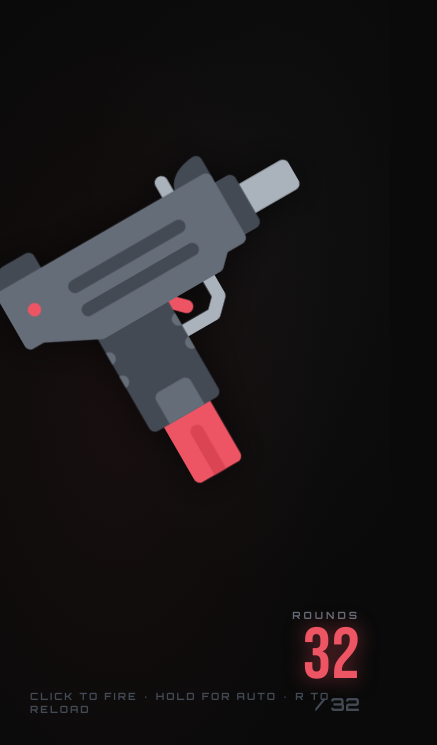
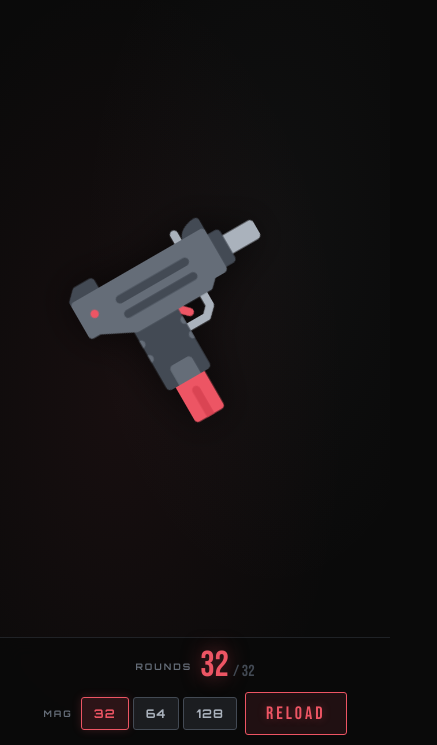
Before and after one commit to thatecommerceguy/uzi, a plain HTML site: page index.html in a window 390 px wide. Shown: the part 99-844 px from the top of the page, 437 px wide, since content can reach past the window. Drawn offline with Linux system fonts and the light colour scheme.

Commit message:
Refactor toolbar layout and add magazine selection functionality to UZI shooting game. Introduced a bottom toolbar for ammo display, magazine options, and a reload button with responsive design adjustments for mobile devices.

```diff
--- a/index.html
+++ b/index.html
@@ -156,31 +156,55 @@
     color: #aab2bc;
   }
 
-  .ammo-counter {
+  /* Bottom toolbar */
+  .bottom-toolbar {
     position: fixed;
-    bottom: 30px;
-    right: 30px;
+    bottom: 0;
+    left: 0;
+    right: 0;
     z-index: 100;
-    text-align: right;
+    display: flex;
+    align-items: center;
+    justify-content: space-between;
+    padding: 12px 24px;
+    background: rgba(10, 10, 10, 0.85);
+    border-top: 1px solid rgba(67, 74, 84, 0.4);
+    backdrop-filter: blur(10px);
+    -webkit-backdrop-filter: blur(10px);
+    gap: 12px;
   }
 
-  .ammo-counter .label {
-    font-size: 10px;
-    letter-spacing: 3px;
+  .toolbar-section {
+    display: flex;
+    align-items: center;
+    gap: 10px;
+  }
+
+  .toolbar-label {
+    font-size: 9px;
+    letter-spacing: 2px;
     color: #656d78;
     text-transform: uppercase;
+    white-space: nowrap;
   }
 
-  .ammo-counter .count {
+  /* Ammo display */
+  .ammo-display {
+    display: flex;
+    align-items: baseline;
+    gap: 4px;
+  }
+
+  .ammo-display .count {
     font-family: 'Bebas Neue', sans-serif;
-    font-size: 72px;
+    font-size: 48px;
     line-height: 1;
     color: #ed5564;
     text-shadow: 0 0 20px rgba(237,85,100,0.5);
     transition: color 0.1s;
   }
 
-  .ammo-counter .count.low {
+  .ammo-display .count.low {
     animation: ammoWarn 0.5s infinite;
   }
 
@@ -189,9 +213,79 @@
     50% { color: #da4453; text-shadow: 0 0 40px rgba(237,85,100,0.8); }
   }
 
-  .ammo-counter .max {
-    font-size: 18px;
+  .ammo-display .max {
+    font-size: 16px;
     color: #434a54;
+    font-family: 'Bebas Neue', sans-serif;
+  }
+
+  /* Magazine buttons */
+  .mag-options {
+    display: flex;
+    gap: 4px;
+  }
+
+  .mag-btn {
+    font-family: 'Orbitron', monospace;
+    font-size: 11px;
+    font-weight: 700;
+    padding: 6px 10px;
+    border: 1px solid #434a54;
+    border-radius: 3px;
+    background: rgba(67, 74, 84, 0.3);
+    color: #aab2bc;
+    cursor: pointer;
+    letter-spacing: 1px;
+    transition: all 0.15s;
+    -webkit-tap-highlight-color: transparent;
+  }
+
+  .mag-btn:hover {
+    border-color: #ed5564;
+    color: #ed5564;
+    background: rgba(237, 85, 100, 0.1);
+  }
+
+  .mag-btn.active {
+    border-color: #ed5564;
+    color: #ed5564;
+    background: rgba(237, 85, 100, 0.15);
+    box-shadow: 0 0 10px rgba(237, 85, 100, 0.2);
+  }
+
+  /* Reload button */
+  .reload-trigger {
+    font-family: 'Bebas Neue', sans-serif;
+    font-size: 20px;
+    letter-spacing: 3px;
+    padding: 8px 20px;
+    border: 1px solid #ed5564;
+    border-radius: 3px;
+    background: rgba(237, 85, 100, 0.1);
+    color: #ed5564;
+    cursor: pointer;
+    text-transform: uppercase;
+    transition: all 0.15s;
+    text-shadow: 0 0 10px rgba(237, 85, 100, 0.3);
+    white-space: nowrap;
+    -webkit-tap-highlight-color: transparent;
+  }
+
+  .reload-trigger:hover {
+    background: rgba(237, 85, 100, 0.25);
+    box-shadow: 0 0 20px rgba(237, 85, 100, 0.3);
+  }
+
+  .reload-trigger:active {
+    transform: scale(0.96);
+  }
+
+  .toolbar-hint {
+    font-size: 9px;
+    letter-spacing: 1px;
+    color: #434a54;
+    text-transform: uppercase;
+    white-space: nowrap;
   }
 
   .reload-msg {
@@ -220,15 +314,56 @@
     100% { opacity: 0; transform: translate(-50%, -50%) scale(1); }
   }
 
-  .instructions {
-    position: fixed;
-    bottom: 30px;
-    left: 30px;
-    font-size: 10px;
-    letter-spacing: 2px;
-    color: #434a54;
-    text-transform: uppercase;
-    z-index: 100;
+  /* Mobile: stack toolbar vertically */
+  @media (max-width: 600px) {
+    .bottom-toolbar {
+      flex-wrap: wrap;
+      justify-content: center;
+      padding: 10px 12px;
+      padding-bottom: max(10px, env(safe-area-inset-bottom));
+      gap: 8px;
+    }
+
+    .toolbar-section {
+      gap: 8px;
+    }
+
+    .toolbar-section.ammo-section {
+      order: -1;
+      width: 100%;
+      justify-content: center;
+    }
+
+    .ammo-display .count {
+      font-size: 36px;
+    }
+
+    .mag-btn {
+      padding: 8px 12px;
+      font-size: 12px;
+    }
+
+    .reload-trigger {
+      padding: 10px 20px;
+      font-size: 18px;
+    }
+
+    .toolbar-hint {
+      display: none;
+    }
+
+    .hud .title {
+      font-size: 32px;
+    }
+
+    .hud .subtitle {
+      font-size: 9px;
+    }
+
+    .uzi-svg {
+      width: 200px;
+      height: 200px;
+    }
   }
 
   /* Screen shake */
@@ -263,13 +398,30 @@
   <div class="subtitle">9mm · Full Auto</div>
 </div>
 
-<div class="ammo-counter">
-  <div class="label">Rounds</div>
-  <div class="count" id="ammoCount">32</div>
-  <div class="max">/ 32</div>
+<div class="bottom-toolbar" id="toolbar">
+  <div class="toolbar-section ammo-section">
+    <div class="toolbar-label">Rounds</div>
+    <div class="ammo-display">
+      <span class="count" id="ammoCount">32</span>
+      <span class="max" id="maxAmmoDisplay">/ 32</span>
+    </div>
+  </div>
+
+  <div class="toolbar-section">
+    <div class="toolbar-label">Mag</div>
+    <div class="mag-options">
+      <button class="mag-btn active" data-mag="32">32</button>
+      <button class="mag-btn" data-mag="64">64</button>
+      <button class="mag-btn" data-mag="128">128</button>
+    </div>
+  </div>
+
+  <div class="toolbar-section">
+    <button class="reload-trigger" id="reloadBtn">Reload</button>
+  </div>
+
+  <div class="toolbar-hint">R to reload</div>
 </div>
-
-<div class="instructions">Click to fire · Hold for auto · R to reload</div>
 
 <div class="reload-msg" id="reloadMsg">RELOADING...</div>
 
@@ -330,8 +482,8 @@
   const ammoEl = document.getElementById('ammoCount');
   const reloadMsg = document.getElementById('reloadMsg');
 
-  let ammo = 32;
-  const maxAmmo = 32;
+  let maxAmmo = 32;
+  let ammo = maxAmmo;
   let firing = false;
   let fireInterval = null;
   let reloading = false;
@@ -667,6 +819,32 @@
   }, { passive: false });
 
   document.addEventListener('touchend', stopFiring);
+
+  // Magazine selection
+  const magBtns = document.querySelectorAll('.mag-btn');
+  const maxAmmoEl = document.getElementById('maxAmmoDisplay');
+
+  // Prevent toolbar from firing gun
+  const toolbar = document.getElementById('toolbar');
+  toolbar.addEventListener('mousedown', (e) => e.stopPropagation());
+  toolbar.addEventListener('touchstart', (e) => e.stopPropagation(), { passive: false });
+
+  magBtns.forEach(btn => {
+    btn.addEventListener('click', (e) => {
+      e.stopPropagation();
+      magBtns.forEach(b => b.classList.remove('active'));
+      btn.classList.add('active');
+      maxAmmo = parseInt(btn.dataset.mag);
+      maxAmmoEl.textContent = '/ ' + maxAmmo;
+    });
+  });
+
+  // Reload button
+  const reloadBtn = document.getElementById('reloadBtn');
+  reloadBtn.addEventListener('click', (e) => {
+    e.stopPropagation();
+    reload();
+  });
 </script>
 </body>
 </html>
```
